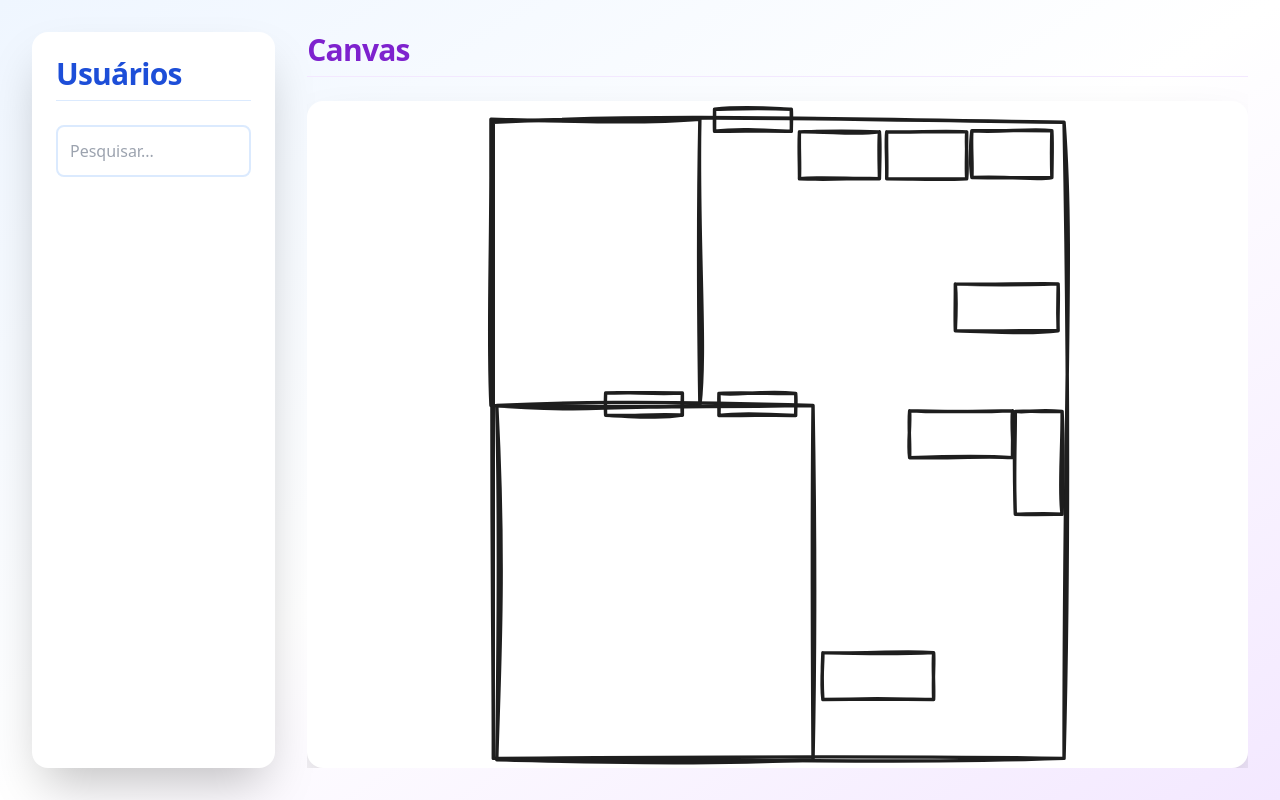
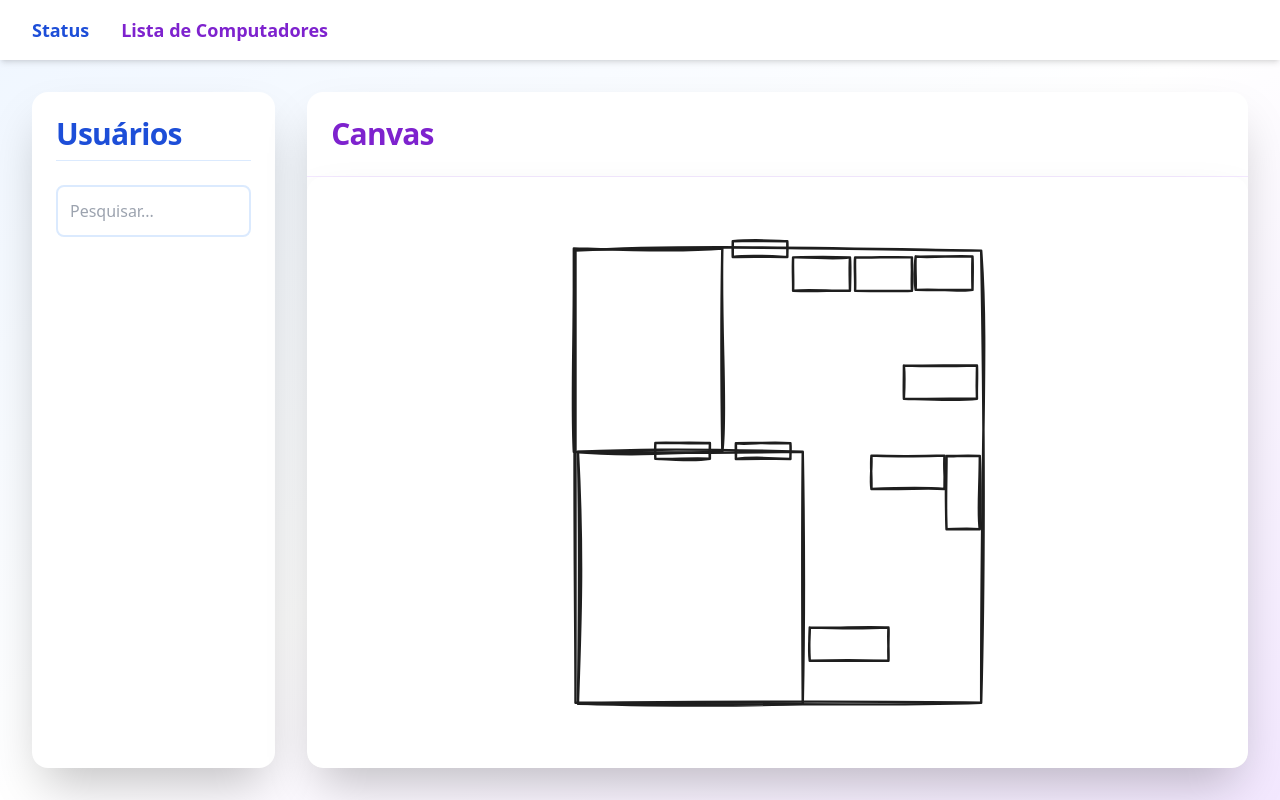
Before and after one commit to AntonioMenelau/connections-client, a Flask app: template Server/templates/index.html in a window 1280 px wide. Run offline with Flask 3, Linux system fonts and the light colour scheme; the template is opened without the code that fills it, so the values that code supplies are empty; parts of the project's set-up code (start-up, migrations or seed data) failed here and were passed over; some libraries are stand-ins or nearby versions.

Commit message:
corrigindo estrutura do codigo

```diff
--- a/Server/app.py
+++ b/Server/app.py
@@ -2,16 +2,25 @@ from flask import Flask, render_template, request
 from flask_socketio import SocketIO, emit, disconnect
 import sqlite3
 import threading
+from config import *
+
 from routes.list_route import list_bp
+from routes.principal import principal
 
 app = Flask(__name__)
 app.config['SECRET_KEY'] = 'segredo123'
 socketio = SocketIO(app)
+
+
+# Importando as rotas
 app.register_blueprint(list_bp)
+app.register_blueprint(principal)
 
-DATABASE = 'usuarios.db'
 
 usuarios_conectados = {}
+
+
+
 
 # Funções para manipulação do banco SQLite
 def init_db():
@@ -50,14 +59,8 @@ def obter_usuarios():
     return usuarios
 
 # Inicializa o banco de dados ao iniciar a aplicação
-init_db()
 
 
-
-
-@app.route('/')
-def index():
-    return render_template('index.html')
 
 @socketio.on('connect')
 def handle_connect():
@@ -91,5 +94,8 @@ def handle_disconnect():
     socketio.emit('atualizar_lista', {'usuarios': usuarios})
     pass
 
+
+
 if __name__ == '__main__':
+    init_db()
     socketio.run(app, host='0.0.0.0', port=5000, debug=True)
--- /dev/null
+++ b/Server/config.py
@@ -0,0 +1 @@
+DATABASE = 'usuarios.db'
--- a/Server/routes/list_route.py
+++ b/Server/routes/list_route.py
@@ -1,7 +1,6 @@
 from flask import Blueprint, render_template
 import sqlite3
-
-DATABASE = 'usuarios.db'
+from config import *
 
 list_bp = Blueprint('list', __name__)
 
--- /dev/null
+++ b/Server/templates/base.html
@@ -0,0 +1,26 @@
+<!DOCTYPE html>
+<html lang="pt-BR" class="h-full">
+<head>
+    <meta charset="UTF-8">
+    <title>{% block title %}Sistema{% endblock %}</title>
+    <script src="https://cdn.tailwindcss.com"></script>
+    {% block head %}{% endblock %}
+</head>
+<body class="h-full bg-gradient-to-br from-blue-50 via-white to-purple-100 flex flex-col">
+    <!-- Menu Superior -->
+    <nav class="bg-white shadow-md px-8 py-4 flex items-center justify-between">
+        <div class="flex items-center gap-8">
+            <a href="{{ url_for('index') }}"
+               class="text-lg font-bold text-blue-700 hover:text-blue-900 transition">Status</a>
+            <a href="{{ url_for('list.list_users') }}"
+               class="text-lg font-bold text-purple-700 hover:text-purple-900 transition">Lista de Computadores</a>
+        </div>
+    </nav>
+
+    <main class="flex-1 overflow-hidden">
+        {% block content %}{% endblock %}
+    </main>
+
+    {% block scripts %}{% endblock %}
+</body>
+</html>
--- a/Server/templates/index.html
+++ b/Server/templates/index.html
@@ -1,37 +1,26 @@
-<!DOCTYPE html>
-<html lang="pt-BR">
-<head>
-    <meta charset="UTF-8">
-    <title>Status dos Usuários</title>
-    <script src="{{ url_for('static', filename='main.js') }}" crossorigin="anonymous"></script>
-    <script src="{{ url_for('static', filename='socket.io.min.js') }}" crossorigin="anonymous"></script>
-    <script src="https://cdn.tailwindcss.com"></script>
-    <style>
-        .canvas-container {
-            transition: transform 0.1s;
-            touch-action: none;
-        }
-    </style>
-</head>
-<body class="bg-gradient-to-br from-blue-50 via-white to-purple-100 min-h-screen">
-    <div class="flex gap-8 p-8 h-screen">
+{% extends "base.html" %}
+{% block title %}Status dos Usuários{% endblock %}
+
+{% block content %}
+<div class="flex gap-8 p-8 h-full">
     <!-- Lista de Usuários -->
     <div class="w-1/5 flex flex-col bg-white rounded-2xl shadow-2xl p-6">
         <h2 class="text-3xl font-extrabold mb-6 text-blue-700 tracking-tight border-b pb-2 border-blue-100">Usuários</h2>
-            <input type="text" id="searchInput" placeholder="Pesquisar..." class="mb-4 p-3 border-2 border-blue-100 rounded-lg focus:outline-none focus:ring-2 focus:ring-blue-300 transition">
-            <ul id="listaUsuarios" class="space-y-2 overflow-y-auto flex-1">
+        <input type="text" id="searchInput" placeholder="Pesquisar..."
+               class="mb-4 p-3 border-2 border-blue-100 rounded-lg focus:outline-none focus:ring-2 focus:ring-blue-300 transition">
+        <ul id="listaUsuarios" class="space-y-2 overflow-y-auto flex-1 scrollbar-thin scrollbar-thumb-blue-200 scrollbar-track-transparent">
             <!-- Itens da lista devem receber classes de hover no JS -->
         </ul>
     </div>
 
     <!-- Área do Canvas -->
-        <div class="flex-1 relative overflow-hidden max-h-screen flex flex-col">
-            <h2 class="text-3xl font-extrabold mb-6 text-purple-700 tracking-tight border-b pb-2 border-purple-100">Canvas</h2>
+    <div class="flex-1 flex flex-col bg-white rounded-2xl shadow-2xl overflow-hidden">
+        <h2 class="text-3xl font-extrabold p-6 text-purple-700 tracking-tight border-b border-purple-100">Canvas</h2>
         <div id="canvasWrapper" class="relative flex-1 w-full overflow-hidden bg-white rounded-2xl shadow-2xl">
             <div id="canvasContainer" class="canvas-container relative h-full w-full">
-                    <div id="canvasArea" class="relative flex items-center justify-center h-full w-full overflow-y-auto">
+                <div id="canvasArea" class="relative flex items-center justify-center h-full w-full overflow-auto">
                     <img src="{{ url_for('static', filename='imgs/tic.svg') }}"
-                            class="p-10 min-h-screen object-contain"
+                        class="p-10 w-full h-full object-contain"
                         alt="Descrição da imagem">
                 </div>
             </div>
@@ -48,7 +37,7 @@
 </div>
 
 <!-- Sidebar de informações -->
-    <div id="sidebar" class="hidden fixed right-0 top-0 h-full w-96 bg-white shadow-2xl p-8 overflow-y-auto z-40 border-l border-blue-100">
+<div id="sidebar" class="hidden fixed top-0 right-0 h-full w-96 bg-white shadow-2xl p-8 overflow-y-auto z-40 border-l border-blue-100">
     <h2 class="text-2xl font-bold mb-4 text-blue-700">Informações</h2>
     <pre id="infoContent" class="whitespace-pre-wrap text-gray-700"></pre>
     <button onclick="document.getElementById('sidebar').classList.add('hidden')"
@@ -56,5 +45,9 @@
         Fechar
     </button>
 </div>
-</body>
-</html>
+{% endblock %}
+
+{% block scripts %}
+<script src="{{ url_for('static', filename='main.js') }}" crossorigin="anonymous"></script>
+<script src="{{ url_for('static', filename='socket.io.min.js') }}" crossorigin="anonymous"></script>
+{% endblock %}
```
Also changed, not shown: Server/routes/principal.py (added, +11 -0 lines), Server/templates/list.html (+8 -11 lines), Server/usuarios.db, usuarios.db (deleted), 1 other file. Lines whose indentation alone changed are shown as unchanged.
